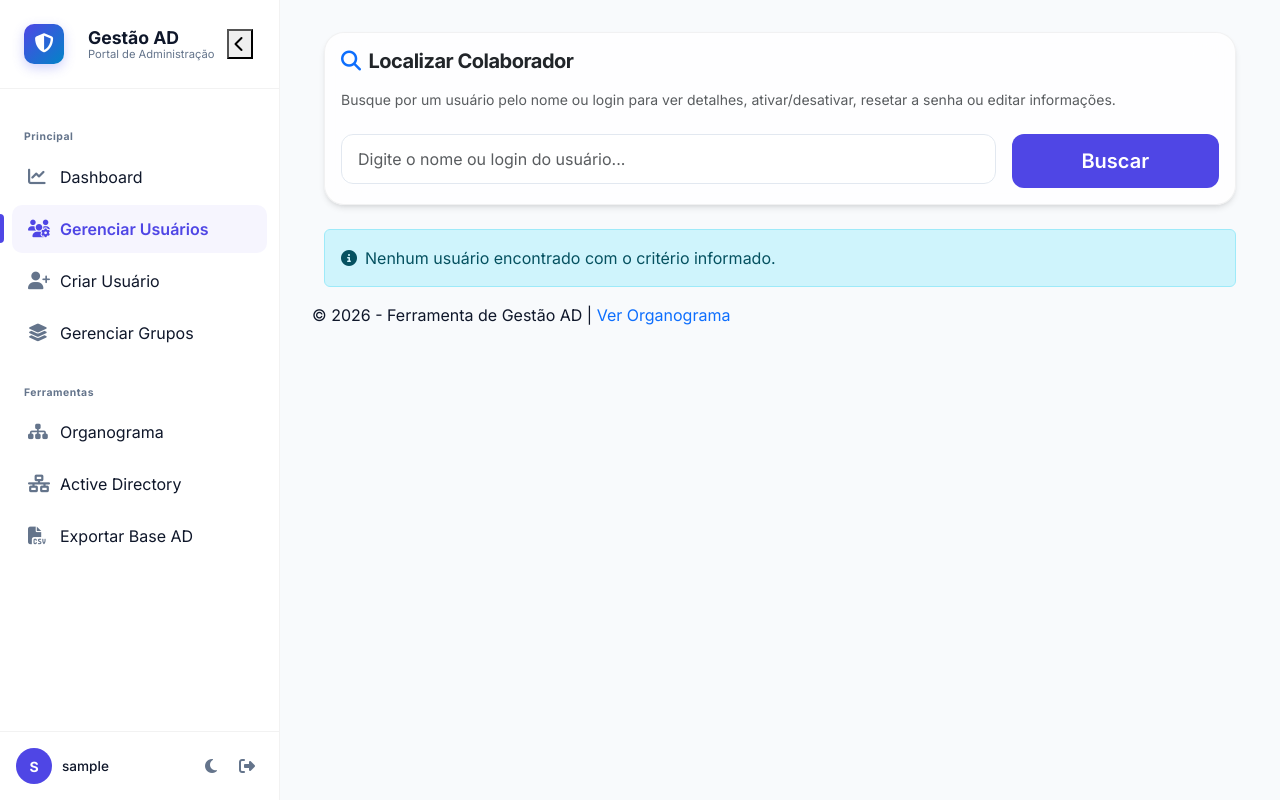
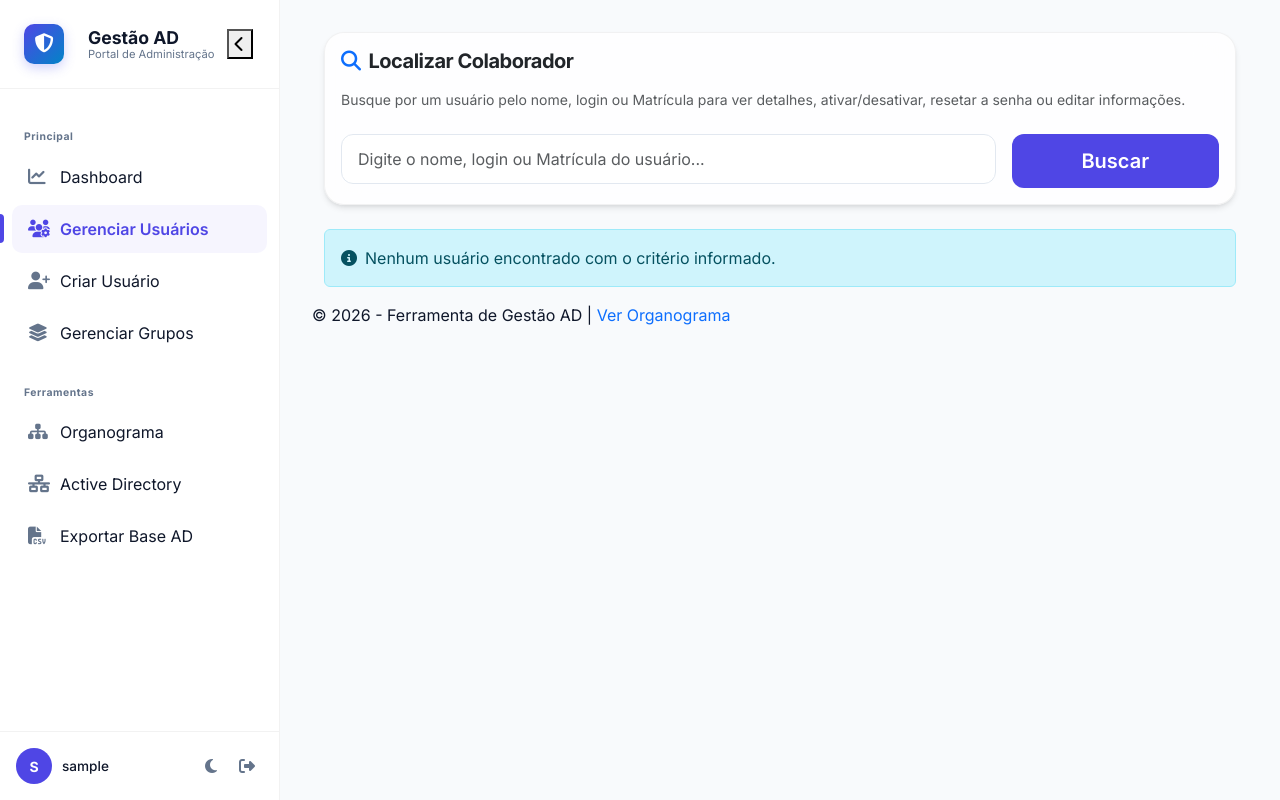
Before and after one commit to welermoura/ldap-teste, a Flask app: page /manage_users in a window 1280 px wide. Run offline with Flask 3, Linux system fonts and the light colour scheme; the visitor is signed in with stand-in values (Sample User, id 1); some libraries are stand-ins or nearby versions.

Commit message:
feat: add Matrícula (extensionAttribute4) to user search and AD export

```diff
--- a/routes/admin.py
+++ b/routes/admin.py
@@ -526,7 +526,7 @@ def api_search_ad():
         conn = get_read_connection()
         config = load_config()
         search_base = config.get('AD_SEARCH_BASE')
-        search_filter = f"(&(objectCategory=person)(|(sAMAccountName=*{query}*)(displayName=*{query}*)(cn=*{query}*)))"
+        search_filter = f"(&(objectCategory=person)(|(sAMAccountName=*{query}*)(displayName=*{query}*)(cn=*{query}*)(extensionAttribute4=*{query}*)))"
         conn.search(search_base, search_filter, SUBTREE, attributes=['displayName', 'cn', 'sAMAccountName', 'objectClass', 'distinguishedName', 'title', 'department'])
         results = []
         for entry in conn.entries:
--- a/routes/users.py
+++ b/routes/users.py
@@ -862,6 +862,7 @@ def export_ad_data():
         'sAMAccountName': 'Login (Pre-2k)',
         'userPrincipalName': 'Login (UPN)',
         'displayName': 'Nome para Exibição',
+        'extensionAttribute4': 'Matrícula',
         'whenCreated': 'Data de Criação',
         'whenChanged': 'Última Alteração'
     }
--- a/templates/manage_users.html
+++ b/templates/manage_users.html
@@ -13,11 +13,11 @@
 <div class="card glass-card mb-4 animate-in">
     <div class="card-body">
         <h5 class="card-title mb-3"><i class="fas fa-search me-2 text-primary"></i>Localizar Colaborador</h5>
-        <p class="card-text text-muted small mb-4">Busque por um usuário pelo nome ou login para ver detalhes, ativar/desativar, resetar a senha ou editar informações.</p>
+        <p class="card-text text-muted small mb-4">Busque por um usuário pelo nome, login ou Matrícula para ver detalhes, ativar/desativar, resetar a senha ou editar informações.</p>
         <form method="POST" action="{{ url_for('users.manage_users') }}" class="row g-3">
             {{ form.hidden_tag() }}
             <div class="col-md-9">
-                {{ render_field(form.search_query, placeholder="Digite o nome ou login do usuário...", label_visible=false) }}
+                {{ render_field(form.search_query, placeholder="Digite o nome, login ou Matrícula do usuário...", label_visible=false) }}
             </div>
             <div class="col-md-3 d-grid">
                 {{ render_submit_button(form.submit, class="btn btn-primary btn-lg") }}
```
